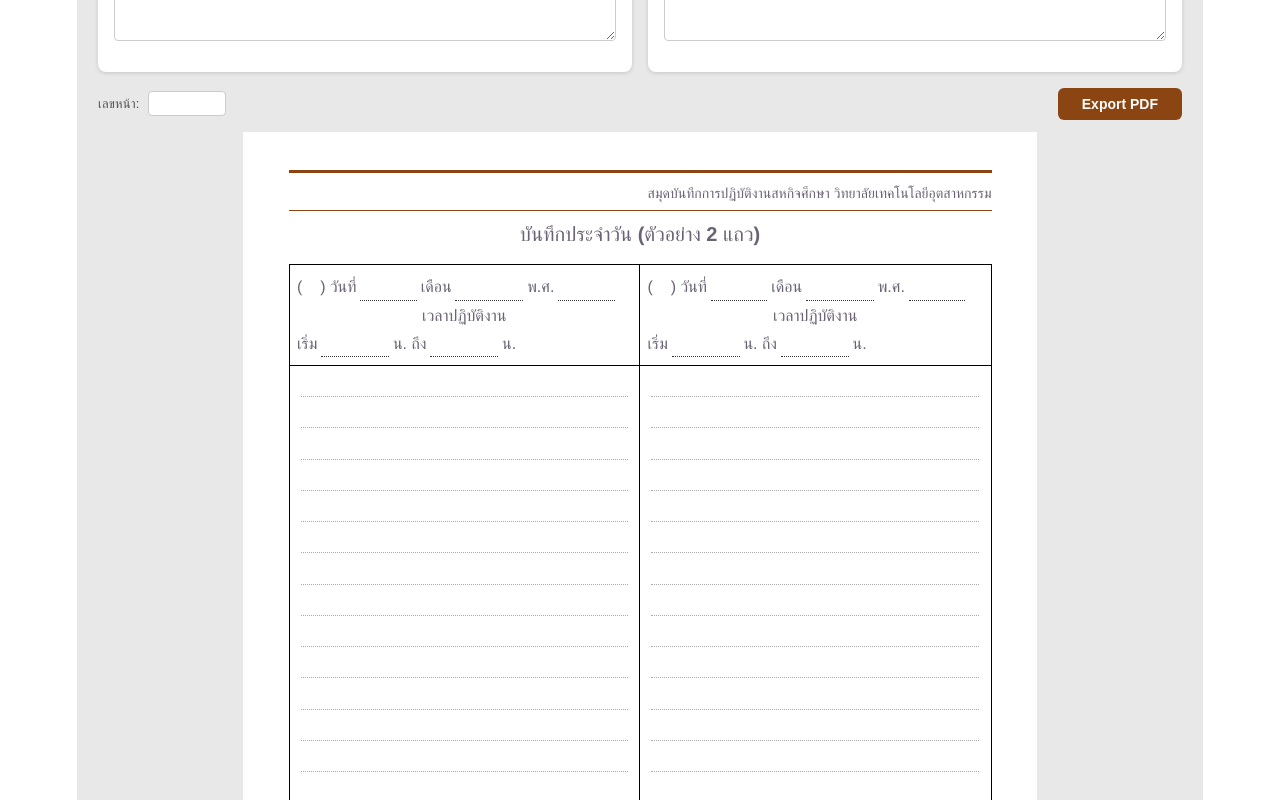
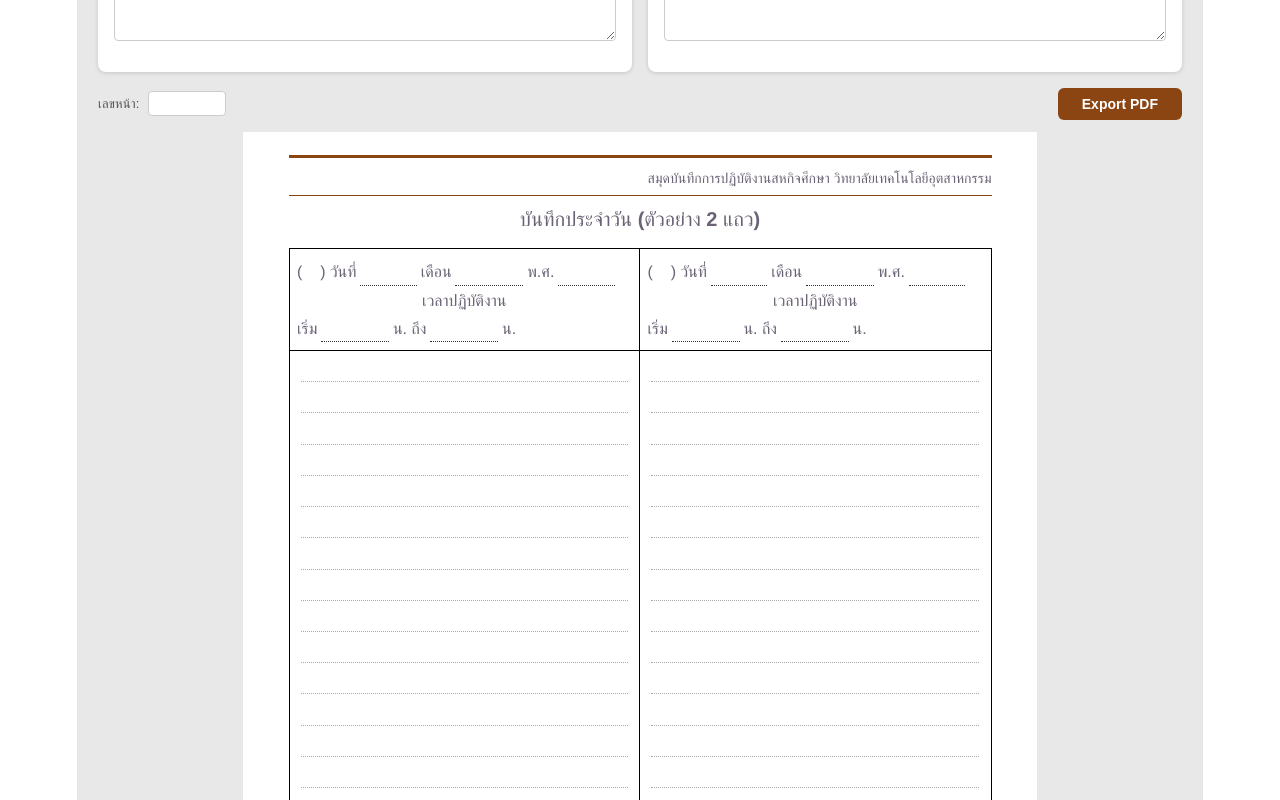
Before and after one commit to Tanongsak-BKK/training, a React (Vite) app: page / in a window 1280 px wide. Shown: the part 540-1340 px from the top of the page. Built offline with nearby package versions, Linux system fonts and the light colour scheme.

Commit message:
Update DailyTwoColumnPage.jsx

```diff
--- a/src/page/DailyTwoColumnPage.jsx
+++ b/src/page/DailyTwoColumnPage.jsx
@@ -175,7 +175,7 @@ export default function DailyTwoColumnPage() {
           height: "297mm",
           background: "#fff",
           margin: "0 auto",
-          padding: "10mm 12mm 12mm",
+          padding: "6mm 12mm 12mm",
           boxSizing: "border-box",
           fontFamily: "'Sarabun', sans-serif",
           position: "relative",
@@ -187,7 +187,7 @@ export default function DailyTwoColumnPage() {
         }}
       >
         {/* PAGE NUMBER top-right */}
-        <div style={{ position: "absolute", top: "8mm", right: "12mm", fontSize: "16px" }}>
+        <div style={{ position: "absolute", top: "1mm", right: "12mm", fontSize: "16px", lineHeight: 1 }}>
           {leftData.page}
         </div>
 
```
